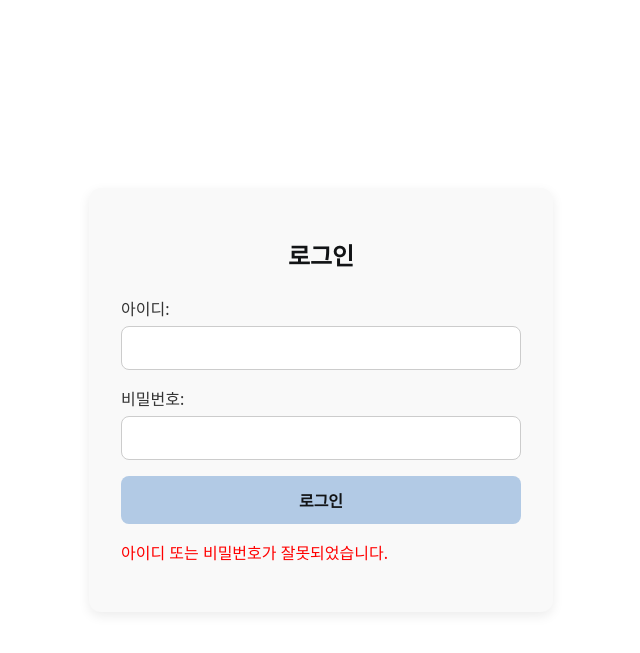
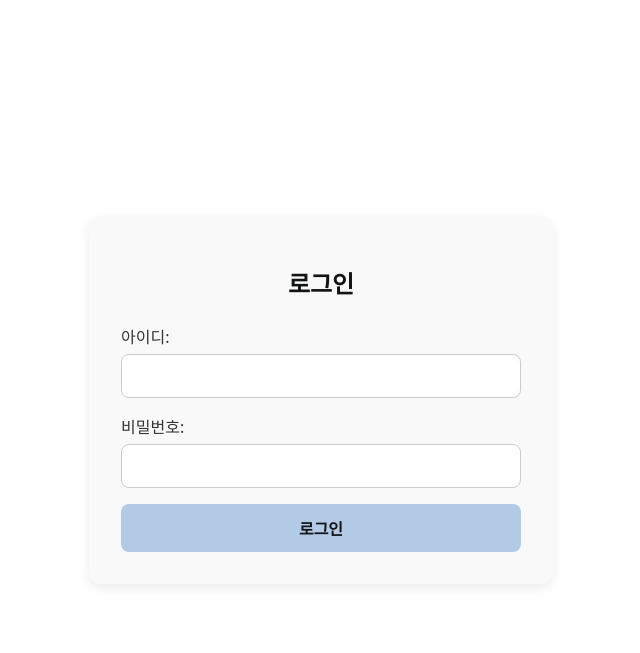
Before and after one commit to hndn00/junior, a Flask app: page /login in a window 1280 px wide. Shown: the top 653 px of the page, without its empty margins (319-959 px from the left). Run offline with Flask 3, Linux system fonts and the light colour scheme; some web fonts are replaced.

Commit message:
Fix: Bug

```diff
--- a/app.py
+++ b/app.py
@@ -26,7 +26,7 @@ def login():
             return render_template("login.html", error="아이디 또는 비밀번호가 잘못되었습니다.")
 
     # GET 요청: 로그인 페이지 렌더링
-    return render_template("login.html")
+    return render_template("login.html", error=None)
 
 # 학습 플래너 페이지
 @app.route("/plan", methods=["GET", "POST"])
--- a/templates/login.html
+++ b/templates/login.html
@@ -18,7 +18,9 @@
             <input type="password" id="password" name="password" required>
         </div>
         <button type="submit">로그인</button>
-        <p style="color: red;">아이디 또는 비밀번호가 잘못되었습니다.</p>
+        {% if error %}
+        <p style="color: red;">{{ error }}</p>
+        {% endif %}
     </form>
 </div>
 </body>
```
